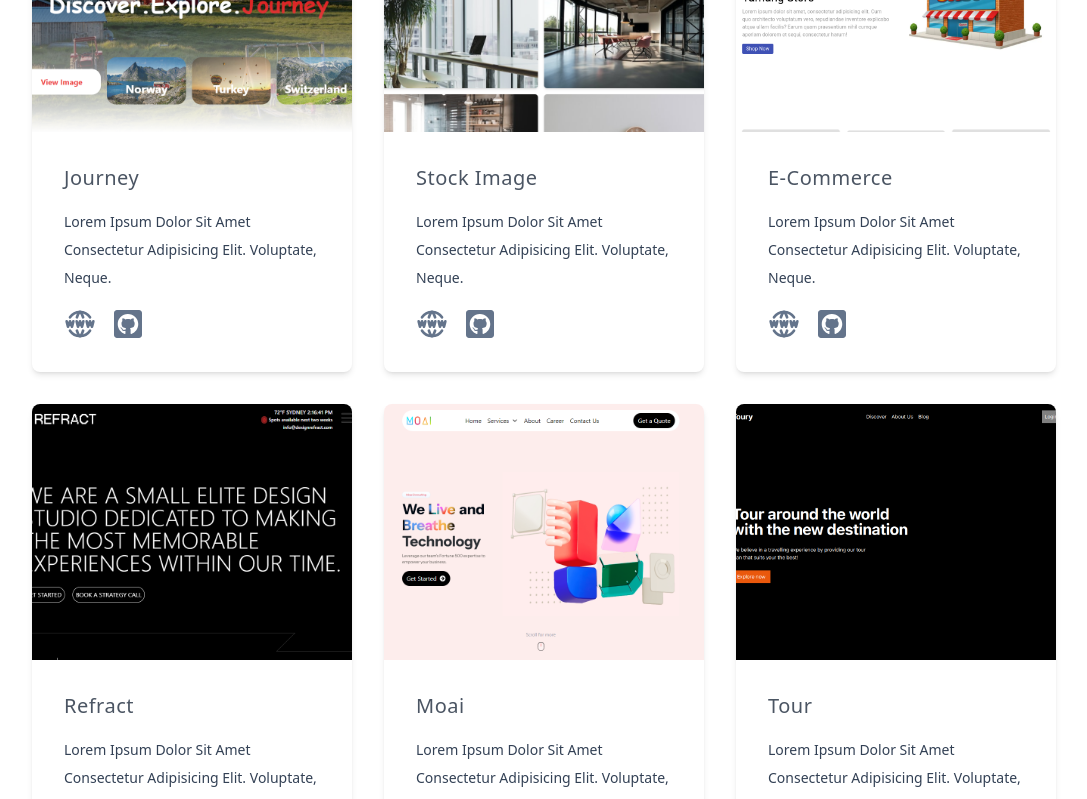
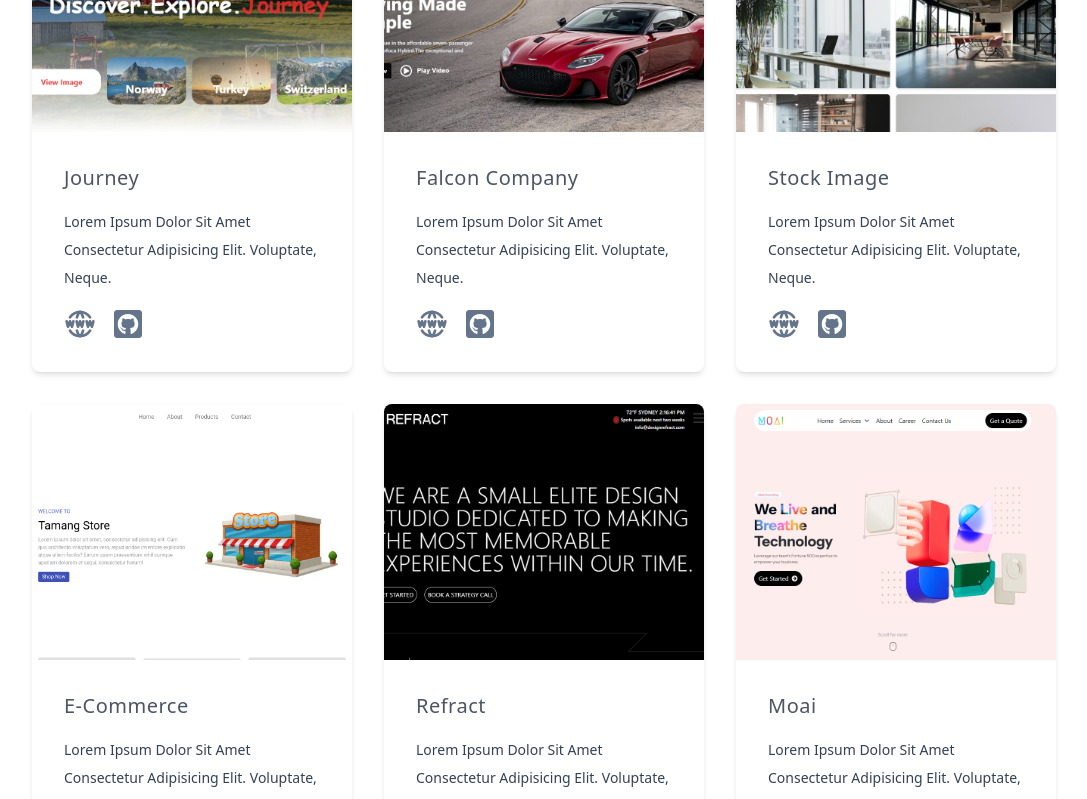
Before and after one commit to mandiptmg/Portfolio, a React (Vite) app: page / in a window 1280 px wide. Shown: the part 1700-2499 px from the top of the page, without its empty margins (96-1183 px from the left). Built offline with nearby package versions, Linux system fonts and the light colour scheme.

Commit message:
add extra project falcon the car

```diff
--- a/src/component-1/Projects.jsx
+++ b/src/component-1/Projects.jsx
@@ -4,6 +4,8 @@ import ecommerce from '../assets/project/e-commerce.png'
 import tour from '../assets/project/tour.png'
 import stockImage from '../assets/project/stock-Image.png'
 import journey from '../assets/project/journey.png'
+import falcon from '../assets/project/falcon.png'
+
 
 
 
@@ -12,6 +14,11 @@ const data = [
     title: 'Journey',
     url: 'https://journey-travel.vercel.app/',
     img: journey,
+  },
+   {
+    title: 'falcon company',
+    url: 'https://falcon-car.vercel.app/',
+    img: falcon,
   },
   {
     title: 'Stock Image',
```
Also changed, not shown: src/assets/project/falcon.png (added).
